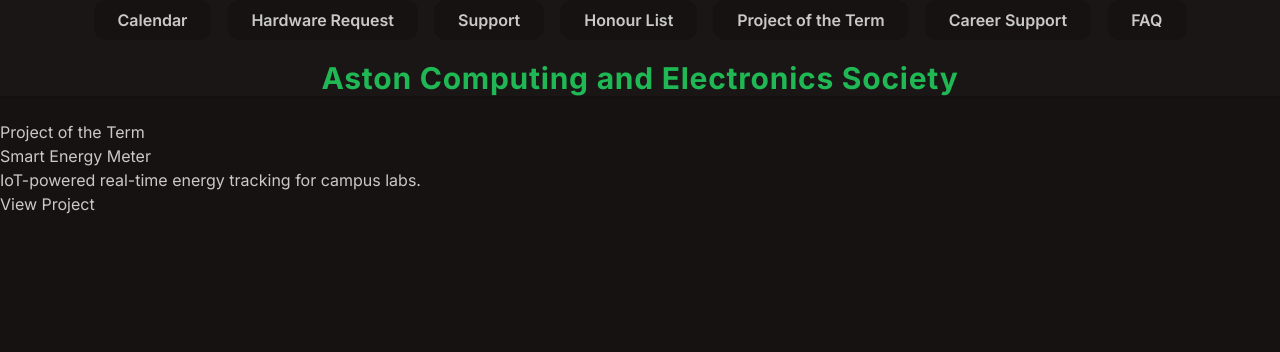
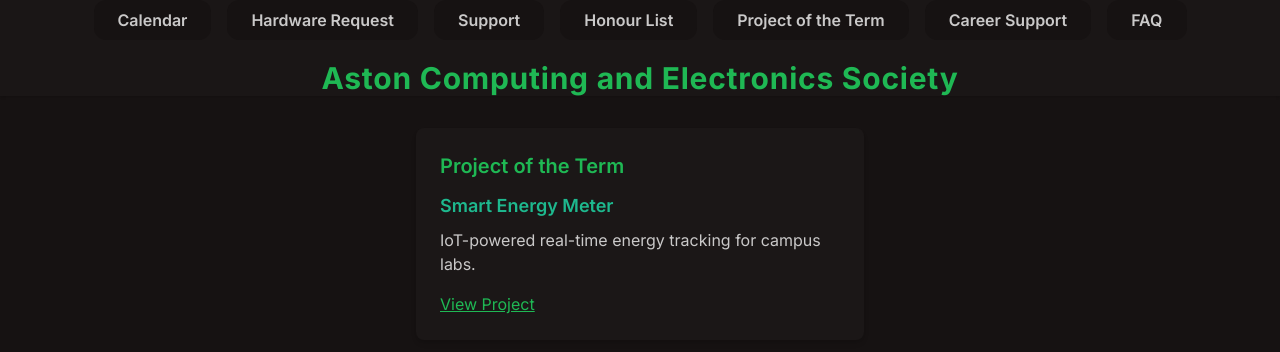
Before and after one commit to laithm/astonces, a Next.js app: page /project-of-the-term in a window 1280 px wide. Shown: the top 352 px of the page. Built offline with nearby package versions, Linux system fonts and the light colour scheme.

Commit message:
daisified project of the term

```diff
--- a/src/app/components/ProjectOfTerm.tsx
+++ b/src/app/components/ProjectOfTerm.tsx
@@ -1,17 +1,25 @@
 'use client';
+
 export default function ProjectOfTerm() {
-  // For beta, manually enter featured project
   const project = {
     title: 'Smart Energy Meter',
     description: 'IoT-powered real-time energy tracking for campus labs.',
     link: 'https://github.com/astonces-energy-meter'
   };
+
   return (
-    <div>
-      <h2>Project of the Term</h2>
-      <h3>{project.title}</h3>
-      <p>{project.description}</p>
-      <a href={project.link} target="_blank" rel="noopener noreferrer">View Project</a>
+    <div className="card bg-base-100 rounded-lg shadow-md p-6 max-w-md mx-auto mt-8">
+      <h2 className="card-title text-primary mb-3">Project of the Term</h2>
+      <h3 className="text-lg font-semibold text-secondary">{project.title}</h3>
+      <p className="mt-2 text-base-content">{project.description}</p>
+      <a
+        href={project.link}
+        target="_blank"
+        rel="noopener noreferrer"
+        className="link link-primary mt-4 inline-block"
+      >
+        View Project
+      </a>
     </div>
   );
 }
```
